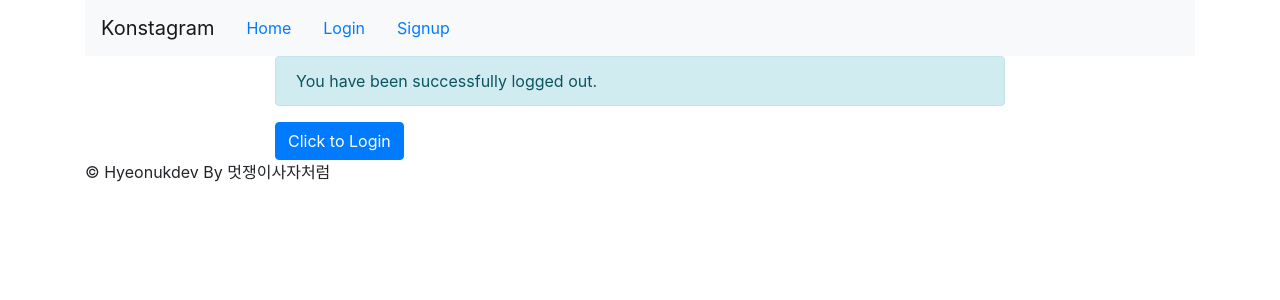
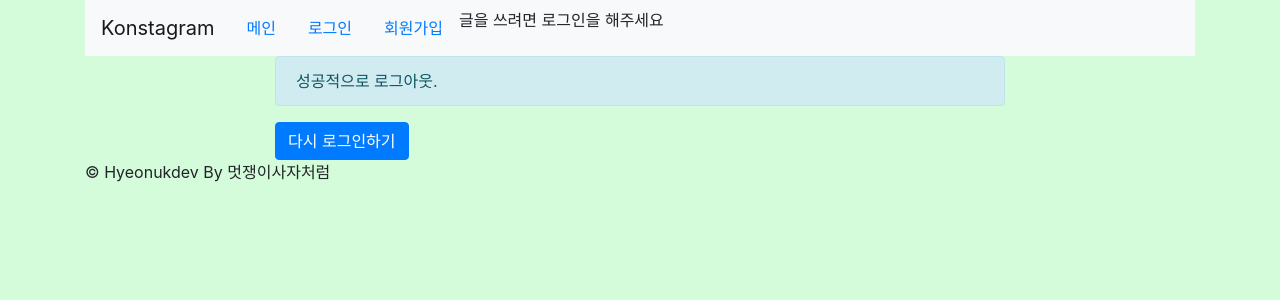
Before and after one commit to hyeonukdev/Konstagram, a Django app: page /accounts/logout/ in a window 1280 px wide. Shown: the top 300 px of the page. Run offline with Django 3.2, Linux system fonts and the light colour scheme; parts of the project's set-up code (start-up, migrations or seed data) failed here and were passed over; some libraries are stand-ins or nearby versions.

Commit message:
첫화면글보기

```diff
--- a/accounts/templates/registration/login.html
+++ b/accounts/templates/registration/login.html
@@ -5,7 +5,7 @@
 <div class="row">
         <div class="col-md-2"></div>
         <div class="col-md-8 panel panel-default">
-            <div class="alert alert-info">Please enter your login informations.</div>
+            <div class="alert alert-info">로그인 페이지입니다<br>많은 글을 남겨주세요</div>
             <form action="" method="post">
                 {{form.as_p}}
                 {% csrf_token %}
--- a/accounts/templates/registration/logout.html
+++ b/accounts/templates/registration/logout.html
@@ -5,8 +5,8 @@
 <div class="row">
         <div class="col-md-2"></div>
         <div class="col-md-8 panel panel-default">
-            <div class="alert alert-info">You have been successfully logged out.</div>
-            <a class="btn btn-primary" href="{% url 'login' %}">Click to Login</a>
+            <div class="alert alert-info">성공적으로 로그아웃.</div>
+            <a class="btn btn-primary" href="{% url 'login' %}">다시 로그인하기</a>
         </div>
         <div class="col-md-2"></div>
 </div>
--- a/accounts/templates/registration/register.html
+++ b/accounts/templates/registration/register.html
@@ -6,7 +6,7 @@
 <div class="row">
         <div class="col-md-2"></div>
         <div class="col-md-8 panel panel-default">
-            <div class="alert alert-info">Please enter your account informations.</div>
+            <div class="alert alert-info">회원가입창 페이지 입니다</div>
             <form action="" method="post">
                 {{form.as_p}}
                 {% csrf_token %}
--- a/accounts/templates/registration/register_done.html
+++ b/accounts/templates/registration/register_done.html
@@ -6,8 +6,8 @@
 <div class="row">
         <div class="col-md-2"></div>
         <div class="col-md-8 panel panel-default">
-            <div class="alert alert-info">Registration Success. Welcome, {{new_user.username}}</div>
-            <a class="btn btn-info" href="/">Move to main</a>
+            <div class="alert alert-info">성공적으로 가입완료. 안녕~ {{new_user.username}}</div>
+            <a class="btn btn-info" href="/">글 보러가기</a>
         </div>
         <div class="col-md-2"></div>
 </div>
--- a/photo/views.py
+++ b/photo/views.py
@@ -5,7 +5,7 @@ from django.contrib.auth.mixins import LoginRequiredMixin
 
 from .models import Photo
 
-@login_required
+# @login_required  //로그인 먼저
 def photo_list(request):
     photos = Photo.objects.all()
     return render(request,'photo/list.html', {'photos':photos})
--- a/templates/base.html
+++ b/templates/base.html
@@ -9,6 +9,11 @@
 <script src="https://cdnjs.cloudflare.com/ajax/libs/popper.js/1.14.3/umd/popper.min.js" integrity="sha384-ZMP7rVo3mIykV+2+9J3UJ46jBk0WLaUAdn689aCwoqbBJiSnjAK/l8WvCWPIPm49" crossorigin="anonymous"></script>
 <script src="https://stackpath.bootstrapcdn.com/bootstrap/4.1.3/js/bootstrap.min.js" integrity="sha384-ChfqqxuZUCnJSK3+MXmPNIyE6ZbWh2IMqE241rYiqJxyMiZ6OW/JmZQ5stwEULTy" crossorigin="anonymous"></script>
     <title>Konstagram {% block title %}{% endblock %}</title>
+    <style>
+        body{
+            background-color:#D4FBDA;
+        }
+    </style>
 </head>
 <body>
 
@@ -17,14 +22,15 @@
         <nav class="navbar navbar-expand-lg navbar-light bg-light">
             <a class="navbar-brand" href="/">Konstagram</a>
             <ul class="nav">
-                <li class="nav-item"><a href="/" class="active nav-link ">Home</a></li>
+                <li class="nav-item"><a href="/" class="active nav-link ">메인</a></li>
                 {% if user.is_authenticated %}
-                <li class="nav-item"><a href="#" class="nav-link">Welcome, {{user.get_username}}</a></li>
-                <li class="nav-item"><a href="{% url 'photo:photo_upload' %}" class="nav-link">Upload</a></li>
-                <li class="nav-item"><a href="{% url 'logout' %}" class="nav-link">Logout</a></li>
+                <li class="nav-item"><a href="#" class="nav-link">안녕~ {{user.get_username}}</a></li>
+                <li class="nav-item"><a href="{% url 'photo:photo_upload' %}" class="nav-link">사진올리기</a></li>
+                <li class="nav-item"><a href="{% url 'logout' %}" class="nav-link">로그아웃</a></li>
                 {% else %}
-                <li class="nav-item"><a href="{% url 'login' %}" class="nav-link">Login</a></li>
-                <li class="nav-item"><a href="{% url 'register' %}" class="nav-link">Signup</a></li>
+                <li class="nav-item"><a href="{% url 'login' %}" class="nav-link">로그인</a></li>
+                <li class="nav-item"><a href="{% url 'register' %}" class="nav-link">회원가입</a></li>
+                <li class="nav-item"></>글을 쓰려면 로그인을 해주세요</a></li>
                 {% endif %}
             </ul>
         </nav>
```
